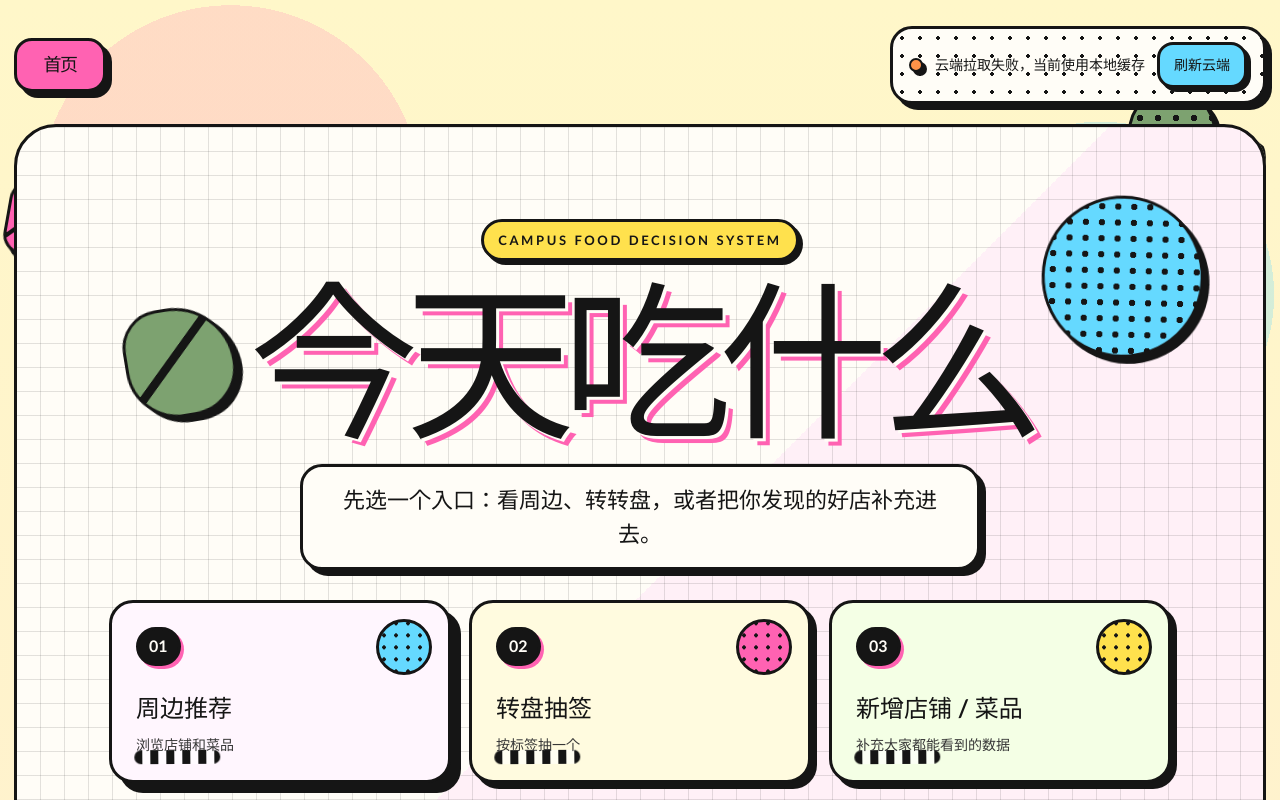
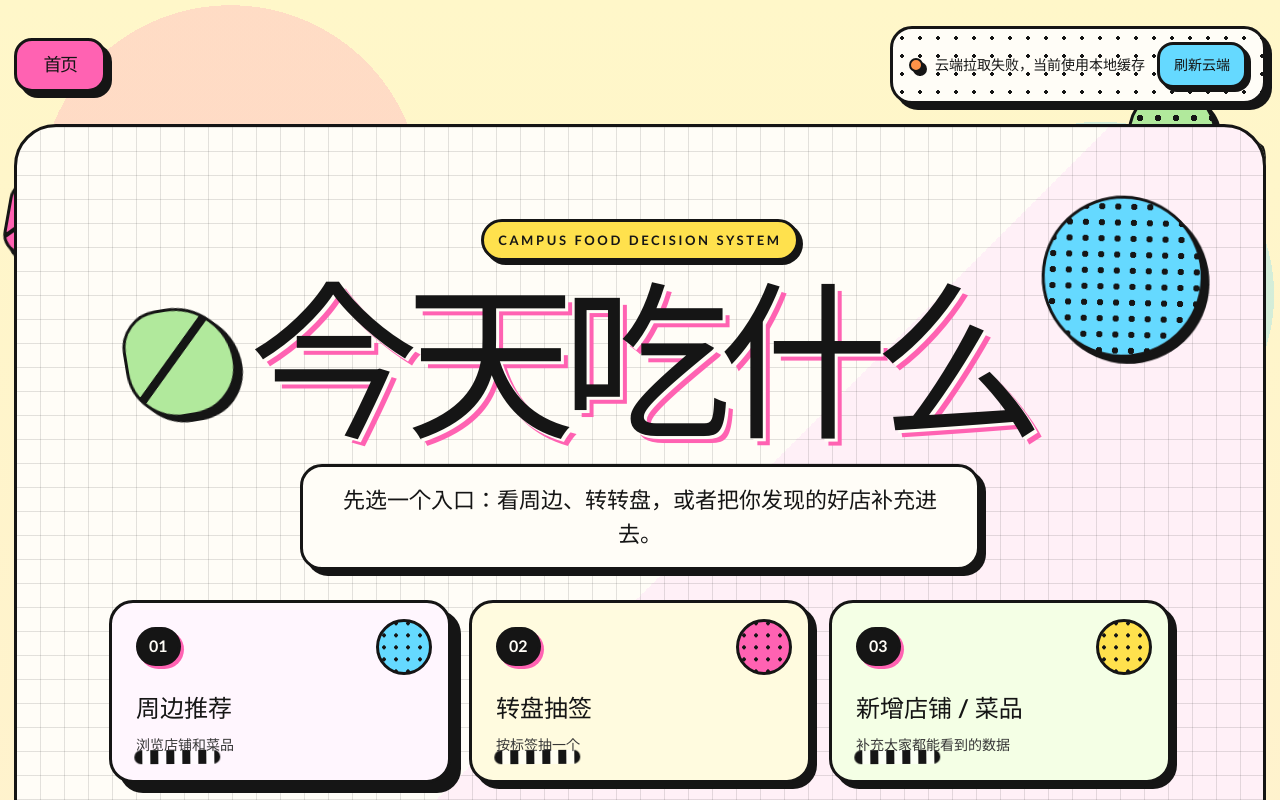
Before and after one commit to dadadaisuki/WTETD, a Vue app: page / in a window 1280 px wide. Shown: the top 800 px of the page. Built offline with nearby package versions, Linux system fonts and the light colour scheme; no server answers.

Commit message:
这次改了颜色

```diff
--- a/src/style.css
+++ b/src/style.css
@@ -7,7 +7,7 @@
   --pink: #ff62b2;
   --yellow: #ffe14d;
   --sky: #65d9ff;
-  --lime: #7DA270;
+  --lime: #b1e99c;
   --orange: #ff9248;
   --red: #ff5f4d;
   --border-strong: 3px solid #151515;
```
